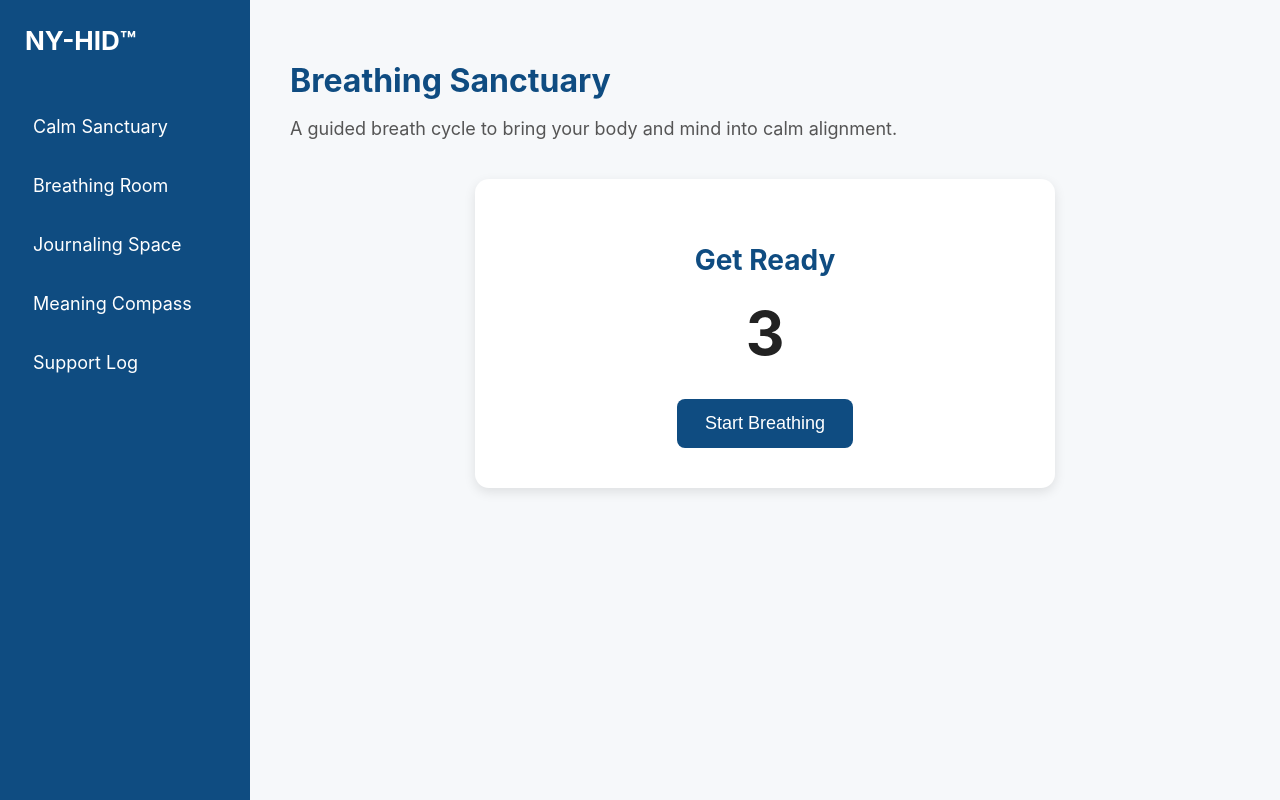
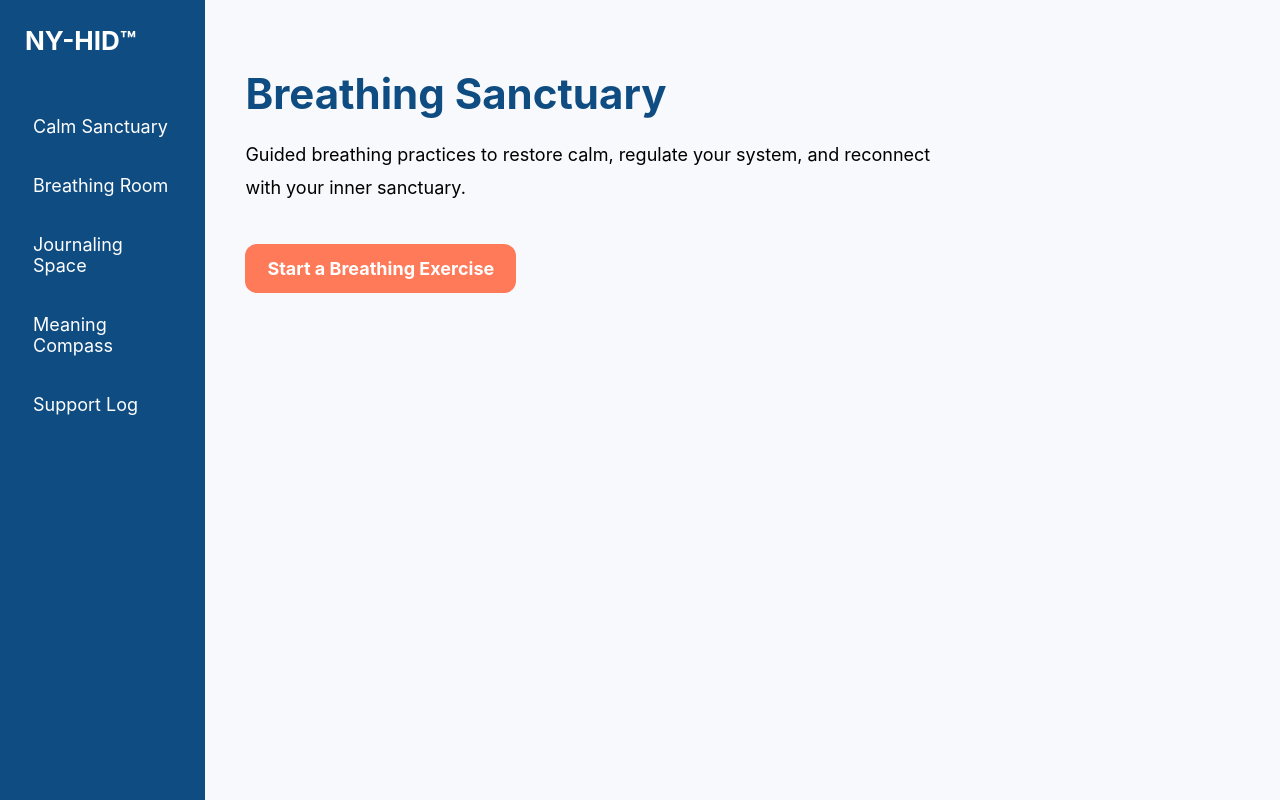
Before and after one commit to nyumbayetuorg-prog/ny-hid, a Next.js app: page /breathing in a window 1280 px wide. Built offline with nearby package versions, Linux system fonts and the light colour scheme.

Commit message:
Update breathing.js
Breathing

```diff
--- a/pages/breathing.js
+++ b/pages/breathing.js
@@ -1,114 +1,36 @@
 import Sidebar from "../components/Sidebar";
-import { useState, useEffect } from "react";
 
-export default function BreathingSanctuary() {
-  const [phase, setPhase] = useState("Get Ready");
-  const [count, setCount] = useState(3);
-  const [running, setRunning] = useState(false);
-
-  const breathingPattern = [
-    { phase: "Inhale", duration: 4 },
-    { phase: "Hold", duration: 2 },
-    { phase: "Exhale", duration: 6 },
-    { phase: "Hold", duration: 2 }
-  ];
-
-  useEffect(() => {
-    if (!running) return;
-
-    let patternIndex = 0;
-    let current = breathingPattern[patternIndex];
-    setPhase(current.phase);
-    setCount(current.duration);
-
-    const interval = setInterval(() => {
-      setCount((c) => {
-        if (c > 1) return c - 1;
-
-        // Move to the next breathing phase
-        patternIndex = (patternIndex + 1) % breathingPattern.length;
-        current = breathingPattern[patternIndex];
-        setPhase(current.phase);
-        return current.duration;
-      });
-    }, 1000);
-
-    return () => clearInterval(interval);
-  }, [running]);
-
+export default function Breathing() {
   return (
-    <div style={{ display: "flex", minHeight: "100vh" }}>
+    <div style={{ display: "flex" }}>
       <Sidebar />
-
-      <main
-        style={{
-          flex: 1,
-          padding: "40px",
-          background: "#F6F8FA",
-          boxSizing: "border-box"
-        }}
-      >
-        <h1 style={{ fontSize: "32px", color: "#0F4C81", marginBottom: "10px" }}>
+      <main style={{ padding: "40px", width: "100%" }}>
+        <h1 style={{ fontSize: "42px", color: "#0F4C81", marginBottom: "20px" }}>
           Breathing Sanctuary
         </h1>
-
-        <p style={{ fontSize: "18px", color: "#555", marginBottom: "40px" }}>
-          A guided breath cycle to bring your body and mind into calm alignment.
+        <p style={{ fontSize: "18px", maxWidth: "700px", lineHeight: "1.8" }}>
+          Guided breathing practices to restore calm, regulate your system, and reconnect
+          with your inner sanctuary.
         </p>
 
-        <div
-          style={{
-            background: "white",
-            borderRadius: "14px",
-            padding: "40px",
-            maxWidth: "500px",
-            margin: "0 auto",
-            textAlign: "center",
-            boxShadow: "0 4px 12px rgba(0,0,0,0.1)"
-          }}
-        >
-          <h2 style={{ fontSize: "28px", marginBottom: "20px", color: "#0F4C81" }}>
-            {phase}
-          </h2>
-
-          <div
+        <div style={{ marginTop: "40px" }}>
+          <a
+            href="#"
             style={{
-              fontSize: "60px",
-              fontWeight: "700",
-              color: "#222",
-              marginBottom: "30px"
+              display: "inline-block",
+              padding: "14px 22px",
+              background: "#FF7A59",
+              color: "white",
+              borderRadius: "12px",
+              textDecoration: "none",
+              fontWeight: "bold",
+              fontSize: "18px",
             }}
           >
-            {count}
-          </div>
-
-          {!running ? (
-            <button
-              onClick={() => setRunning(true)}
-              style={buttonStyle}
-            >
-              Start Breathing
-            </button>
-          ) : (
-            <button
-              onClick={() => setRunning(false)}
-              style={{ ...buttonStyle, background: "#9C27B0" }}
-            >
-              Stop
-            </button>
-          )}
+            Start a Breathing Exercise
+          </a>
         </div>
       </main>
     </div>
   );
 }
-
-const buttonStyle = {
-  background: "#0F4C81",
-  color: "white",
-  padding: "14px 28px",
-  fontSize: "18px",
-  borderRadius: "8px",
-  border: "none",
-  cursor: "pointer"
-};
```
